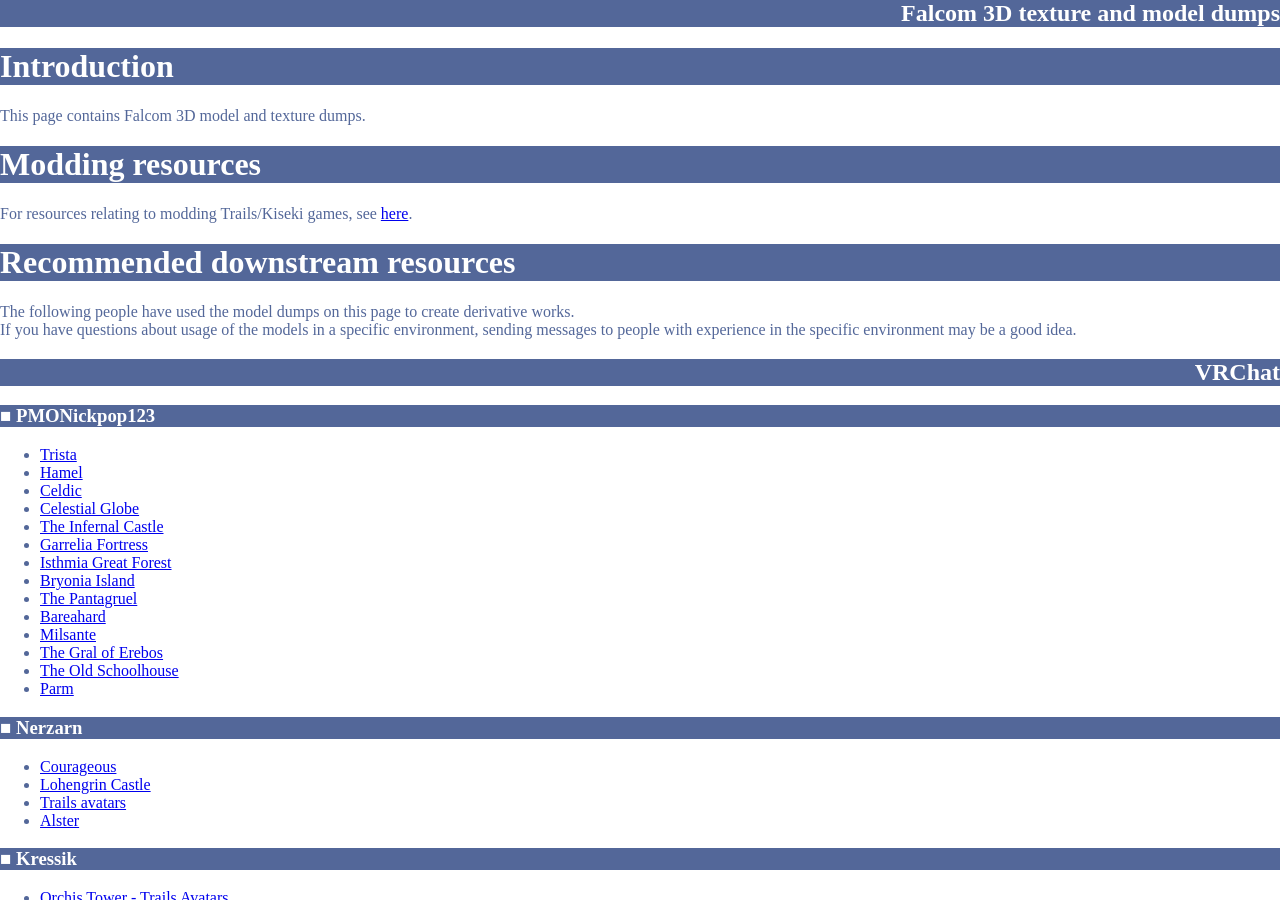
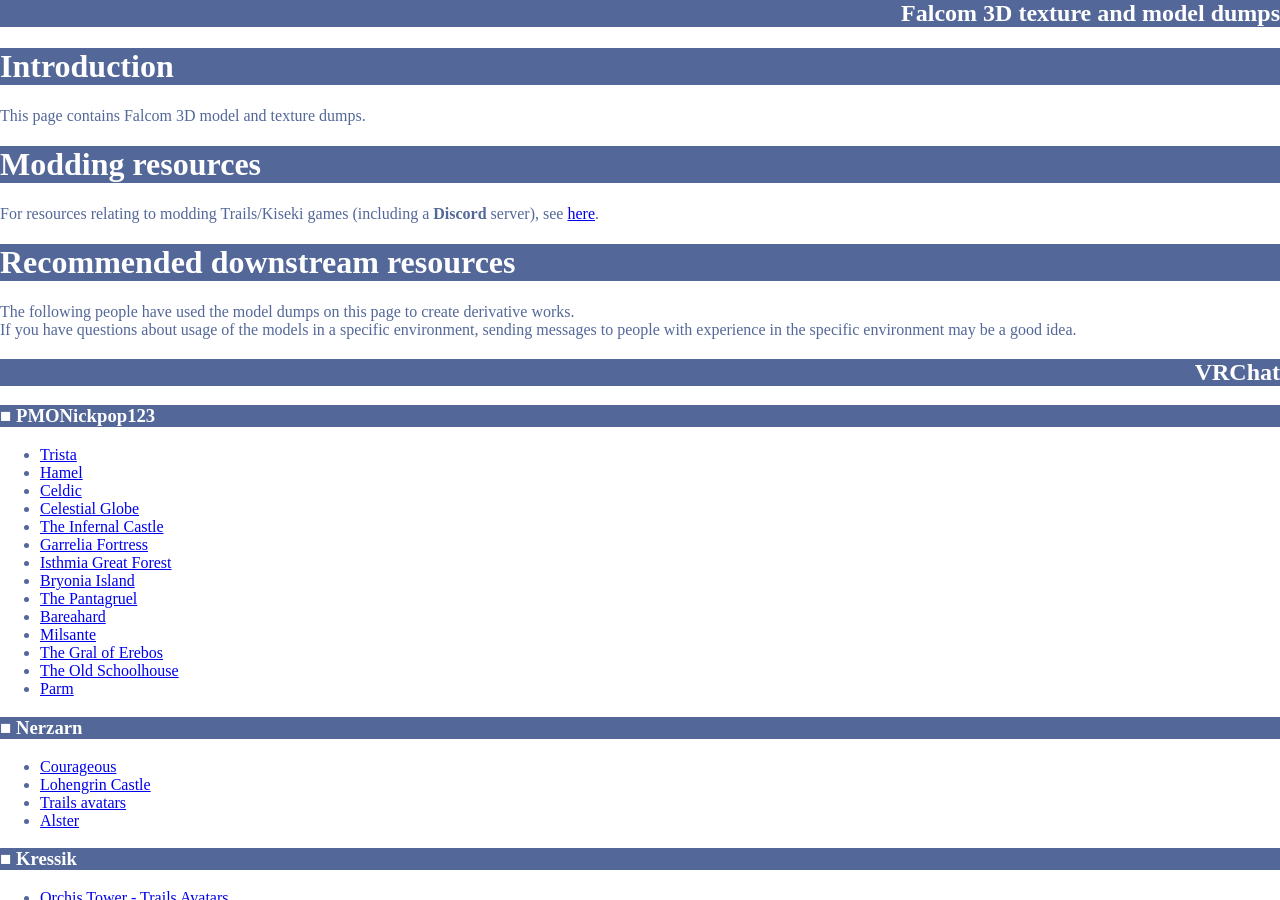
Before and after one commit to uyjulian/falcom-dumps, a Jekyll site: the page built from index.md, in a window 1280 px wide and 900 px high. Built offline with Jekyll 4.4.1, drawn with Linux system fonts in a browser that asks for light colours.

Commit message:
Inform about discord

```diff
--- a/index.md
+++ b/index.md
@@ -9,7 +9,7 @@ This page contains Falcom 3D model and texture dumps.
 
 # Modding resources
 
-For resources relating to modding Trails/Kiseki games, see [here](https://gbatemp.net/threads/trails-kiseki-modding.476713/).
+For resources relating to modding Trails/Kiseki games (including a **Discord** server), see [here](https://gbatemp.net/threads/trails-kiseki-modding.476713/).
 
 # Recommended downstream resources
 
```
